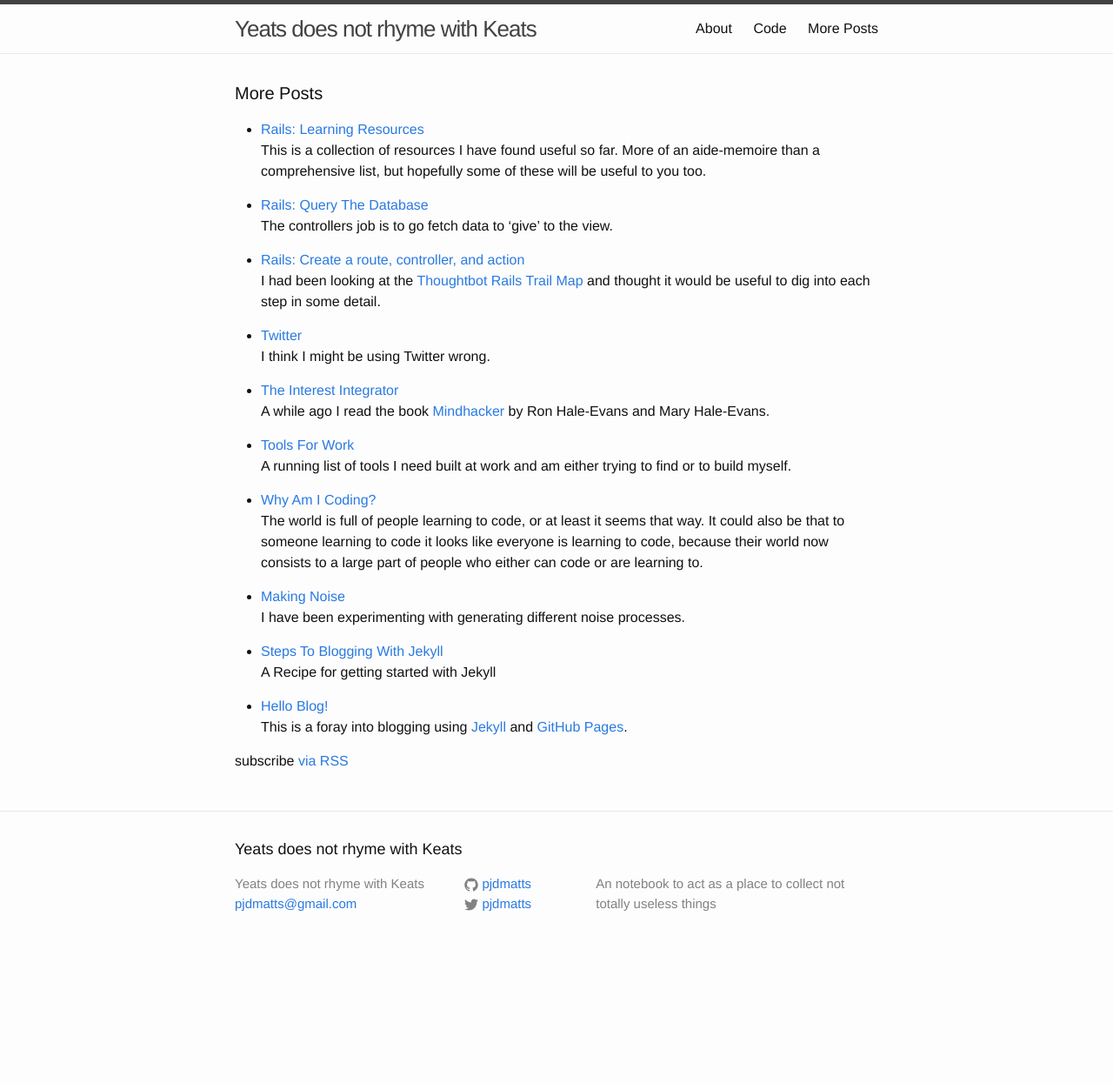
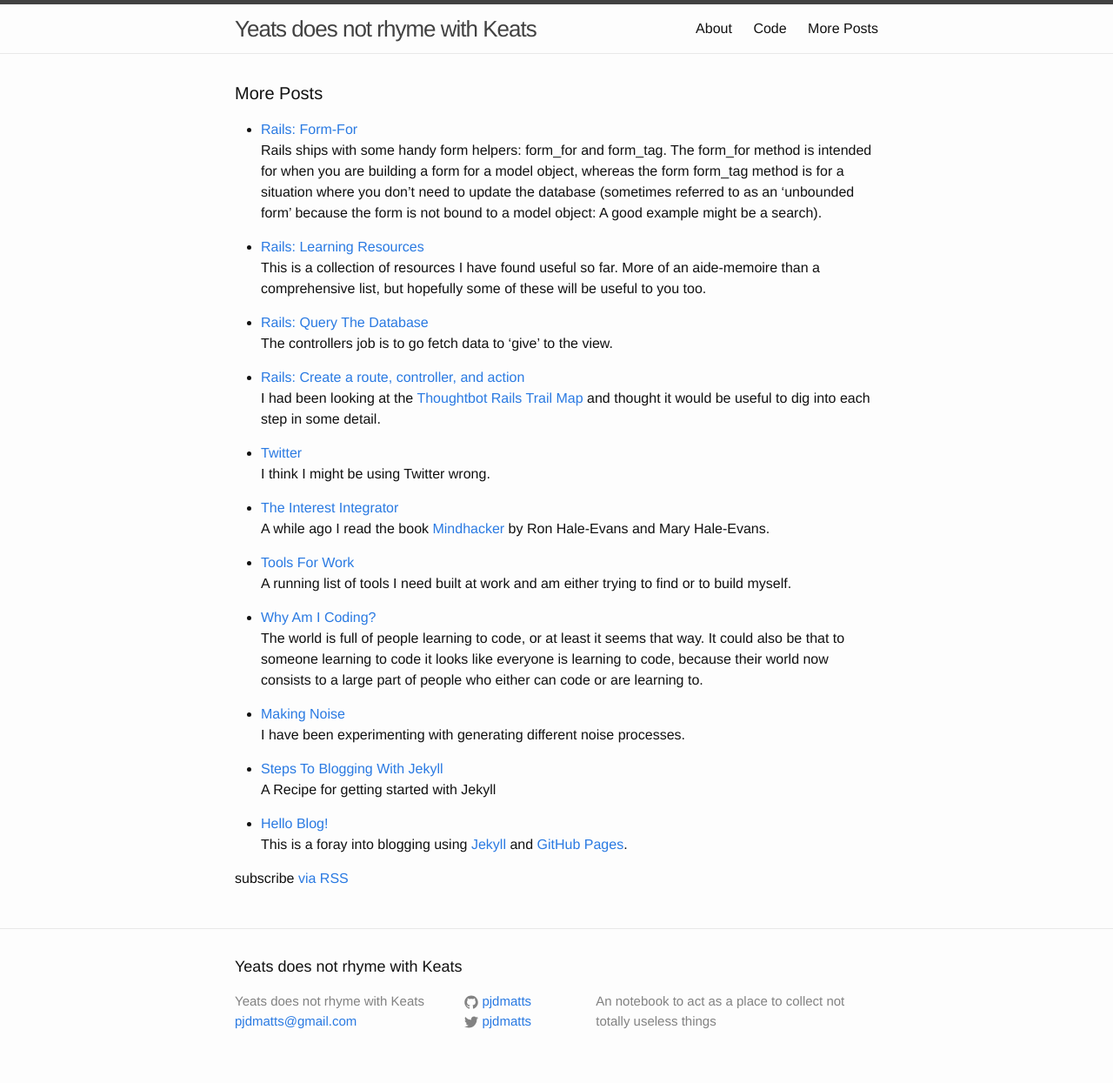
Before and after one commit to pjdmatts/old-blog, a Jekyll site: the page built from More_Posts/index.html, in a window 1280 px wide. Shown: the whole page at 87% size. Built offline with Jekyll 4.4.1, drawn with Linux system fonts in a browser that asks for light colours; before the commit the page ends 1110 px from its top, so only the background shows below that.

Commit message:
Form-For Article

```diff
--- a/_posts/2015-10-25-Resources.markdown
+++ b/_posts/2015-10-25-Resources.markdown
@@ -7,10 +7,9 @@
 
 This is a collection of resources I have found useful so far. More of an aide-memoire than a comprehensive list, but hopefully some of these will be useful to you too.
 
-
-Category | Resource | Notes  |
+Category     | Resource     | Notes    |
 :------- | :------- | :----- |
-Where I Started | [One Month Rails](https://onemonth.com/courses/one-month-rails) | A fun course. The only drawback is the fast pace. You can keep up but you dont get much time to look around. When you are ‘done’ you have a working application and a certificate. But something needs to step up and say ‘OK, now do this next’ |
+Where I Started | [One Month Rails](https://onemonth.com/courses/one-month-rails) | A fun course. The only drawback is the fast pace. You can keep up but you don't get much time to look around. When you are ‘done’ you have a working application and a certificate. But something needs to step up and say ‘OK, now do this next’ |
 Where I Started | [Rails Guides](http://guides.rubyonrails.org/) | Tutorials and books can be a bit too conversational. The guides seem to be a very efficient approach to getting you what you need to know on a specific topic. But you need books and tutorials so that you know what to look up in the guides |
 Where I Started | [e-mails from Justin Weiss](http://www.justinweiss.com/) | I signed up for his e-mail series. These lead up to a pitch for his book, Practicing Rails, but between the e-mails and his blog archive he has a lot advice on what to do next: e.g. "What to do after you run rails new” |
 Where I Started | [e-mails from Ben at Upcase](https://upcase.com/pages/land-your-dream-rails-job) | This e-mail series is a really great long view to getting a job coding in Rails |
--- /dev/null
+++ b/_posts/2015-11-19-Form_For.markdown
@@ -0,0 +1,22 @@
+---
+layout: post
+title:  "Rails: Form-For"
+date:   2015-11-19 18:33:00
+categories: coding
+---
+
+Rails ships with some handy form helpers: form_for and form_tag. The form_for method is intended for when you are building a form for a model object, whereas the form form_tag method is for a situation where you don’t need to update the database (sometimes referred to as an ‘unbounded form’ because the form is not bound to a model object: A good example might be a search).
+
+To use the form_for tag you pass in the model object (the table you want to access) and create a set of labels and fields for each column in your table:
+
+{% highlight ruby %}
+<%= form_for(@product) do |f| %>
+    <%= f.label :name %>
+    <%= f.text_field :name %>
+
+    <%= f.label :price %>
+    <%= f.number_field :price %>
+
+    <%= f.submit “Create” %>
+<% end %>
+{% endhighlight %}
```
